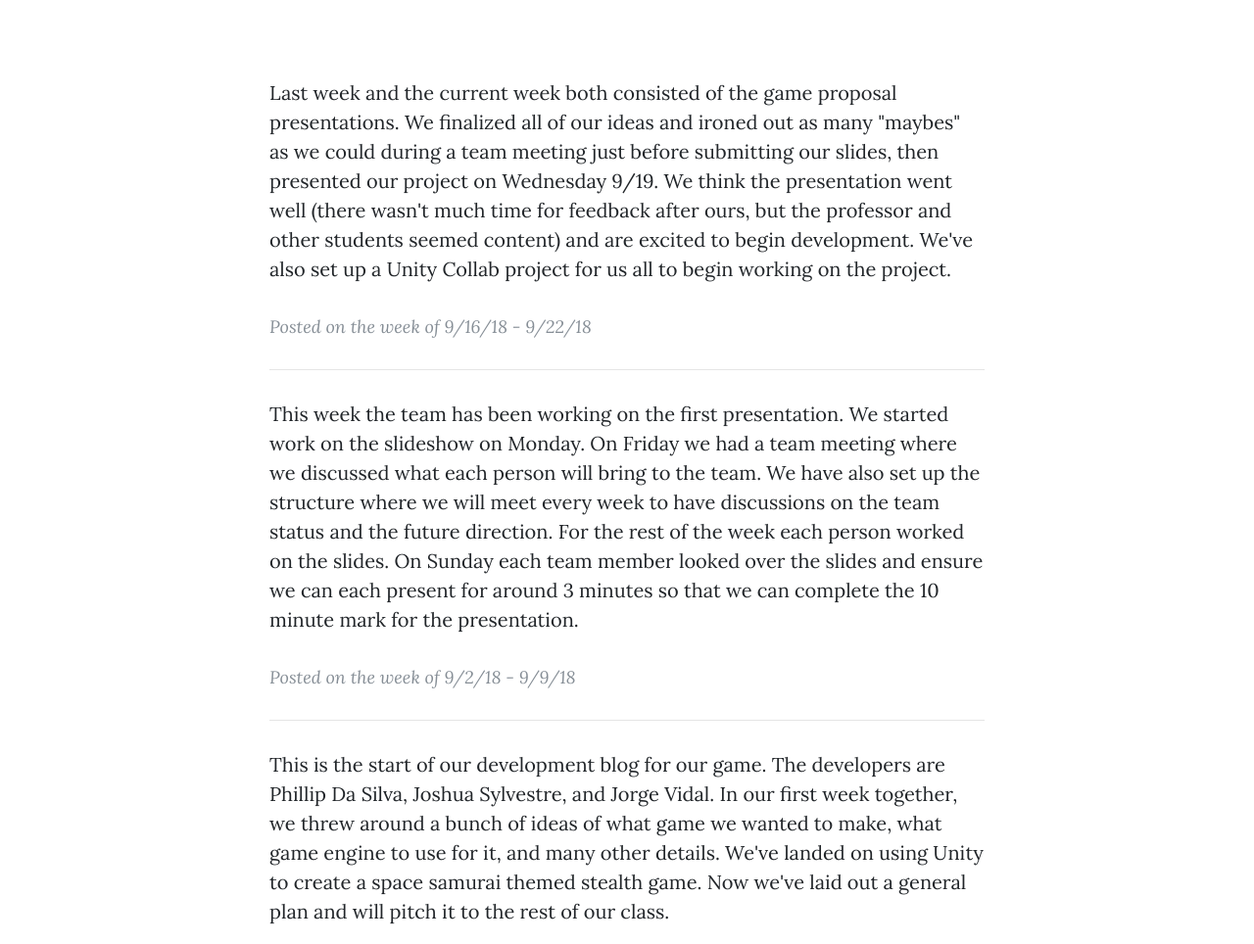
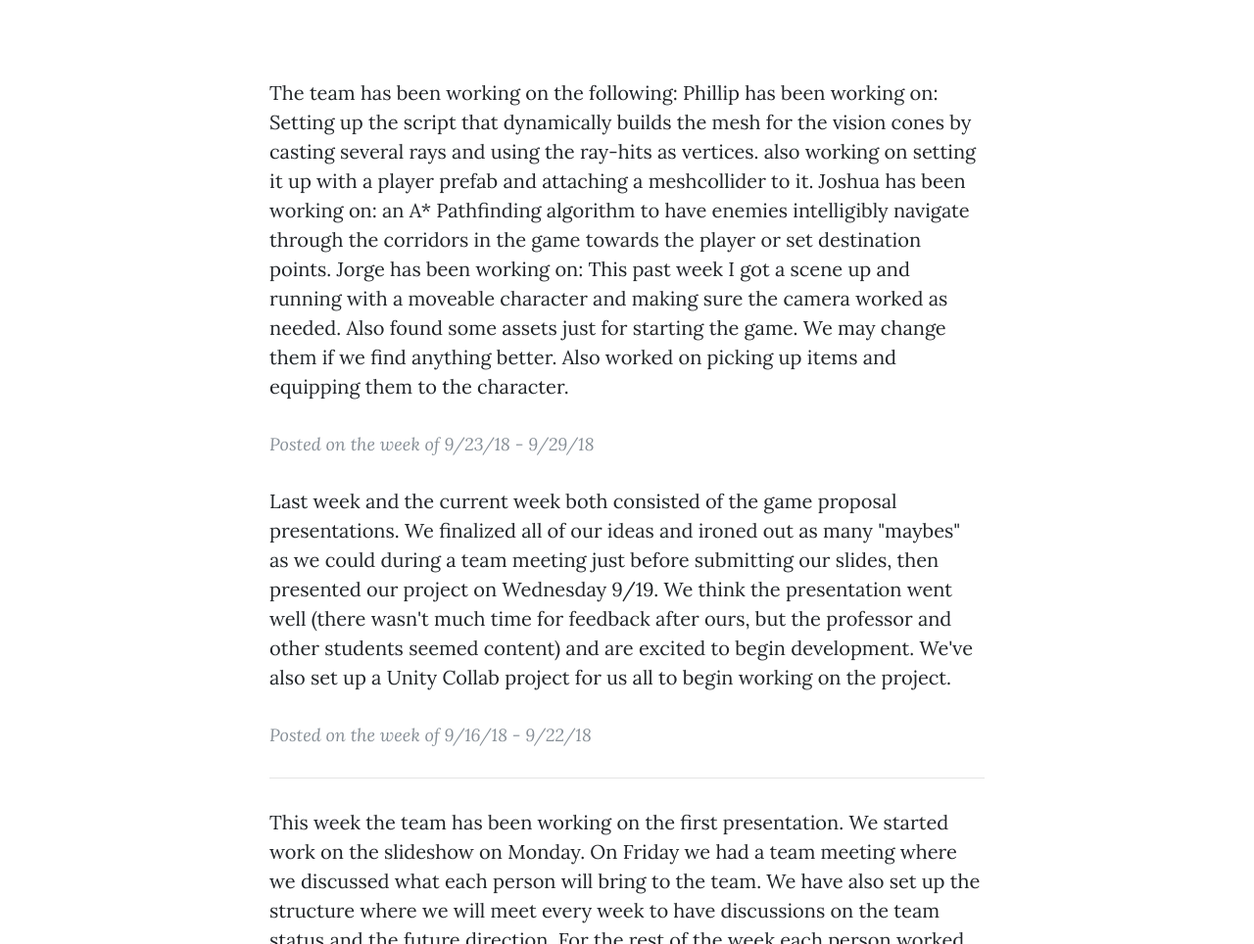
Before and after one commit to Zexdur/Zexdur.github.io, a website: page index.html in a window 1280 px wide. Shown: the part 532-1496 px from the top of the page at 98% size. Drawn offline with nearby package versions, Linux system fonts and the light colour scheme.

Commit message:
9/28/2018

```diff
--- a/index.html
+++ b/index.html
@@ -54,6 +54,15 @@
         <div class="col-lg-8 col-md-10 mx-auto">
 		<div class="post-preview">
               <p class="post-subtitle">
+				The team has been working on the following:
+				Phillip has been working on: Setting up the script that dynamically builds the mesh for the vision cones by casting several rays and using the ray-hits as vertices. also working on setting it up with a player prefab and attaching a meshcollider to it.
+				Joshua has been working on: an A* Pathfinding algorithm to have enemies intelligibly navigate through the corridors in the game towards the player or set destination points.
+				Jorge has been working on: This past week I got a scene up and running with a moveable character and making sure the camera worked as needed. Also found some assets just for starting the game. We may change them if we find anything better. Also worked on picking up items and equipping them to the character.
+				</p>
+            <p class="post-meta">Posted on the week of 9/23/18 - 9/29/18</p>
+          </div>
+		<div class="post-preview">
+              <p class="post-subtitle">
                 Last week and the current week both consisted of the game proposal presentations. We finalized all of our ideas and ironed out as many "maybes" as we could during a team meeting just before submitting our slides, then presented our project on Wednesday 9/19. We think the presentation went well (there wasn't much time for feedback after ours, but the professor and other students seemed content) and are excited to begin development. We've also set up a Unity Collab project for us all to begin working on the project.
               </p>
             <p class="post-meta">Posted on the week of 9/16/18 - 9/22/18</p>
```
